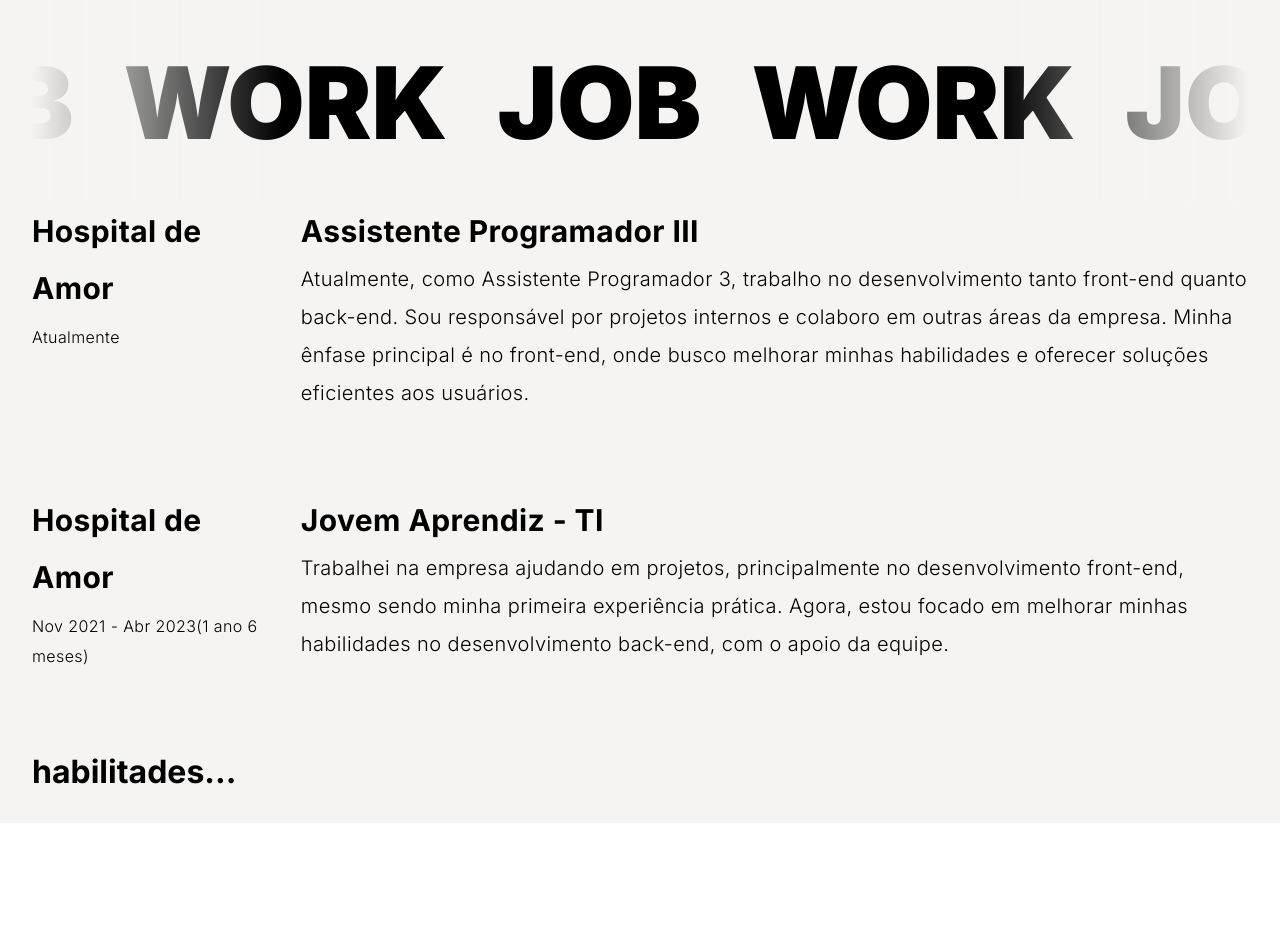
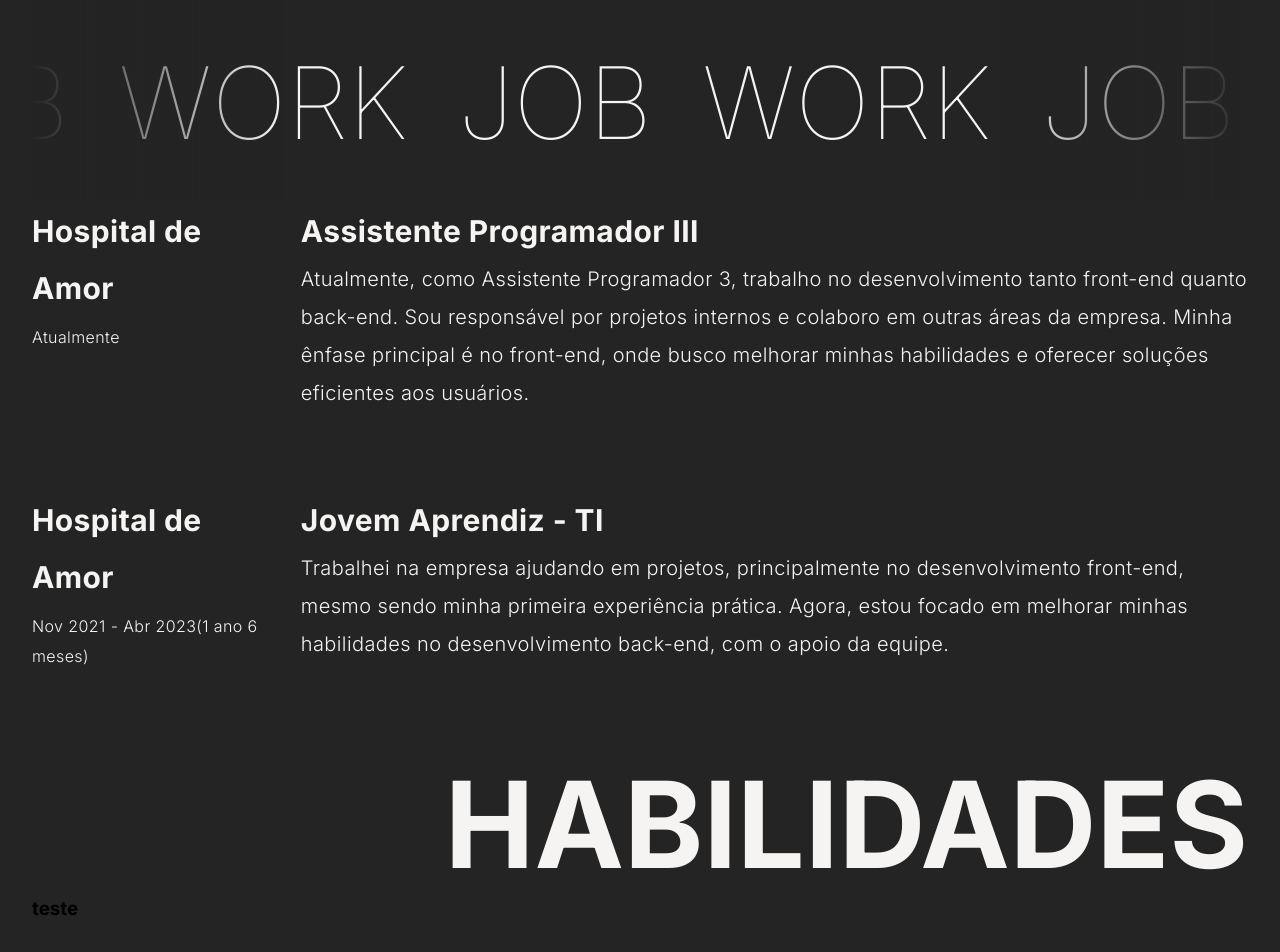
Before and after one commit to BrunoEijiMine/my-portfolio-react, a React (Create React App) app: page / in a window 1280 px wide. Shown: the part 1665-2617 px from the top of the page. Before the commit the page ends 2488 px from the top, so only its background shows below. Built offline with nearby package versions, Linux system fonts and the light colour scheme.

Commit message:
alteração de cor

```diff
--- a/src/components/Skill/skill.css
+++ b/src/components/Skill/skill.css
@@ -1 +1,7 @@
 @import url(../../main.css);
+
+.title-skill{
+    font-size: 120px;
+    color: var(--textColor);
+    text-align: right;
+}
--- a/src/components/Skill/skill.js
+++ b/src/components/Skill/skill.js
@@ -2,7 +2,12 @@
 
 function Skill() {
   return (
-    <h1>habilitades...</h1>
+    <section>
+        <h1 className="title-skill">HABILIDADES</h1>
+      <div className="card-skill">
+            <h3>teste</h3>
+      </div>
+    </section>
   );
 }
 
--- a/src/components/Work/work.css
+++ b/src/components/Work/work.css
@@ -1,5 +1,5 @@
 :root{
-    --colorSkillBG: #e2e2e2;
+    --colorSkillBG: #242424;
 }
 
 @keyframes slide {
@@ -31,12 +31,12 @@
 
 .slide-container:before {
     left: 0;
-    background: linear-gradient(to left, rgba(255, 255, 255, 0), #F5F4F3);
+    background: linear-gradient(to left, rgba(255, 255, 255, 0), #242424);
 }
 
 .slide-container:after {
     right: 0;
-    background: linear-gradient(to right, rgba(255, 255, 255, 0), #F5F4F3);
+    background: linear-gradient(to right, rgba(255, 255, 255, 0), #242424);
 }
 
 .slide-container:hover .slide {
@@ -52,7 +52,8 @@
     height: 50px;
     margin: 0 25px;
     font-size: 100px;
-    font-weight: 900;
+    font-weight: 20;
+    color: var(--textColor);
 }
 
 .work-container{
@@ -60,6 +61,7 @@
     grid-template-columns: 1fr 4fr;
     grid-gap: 2rem;
     margin: 0 0 5rem 0;
+    color: var(--textColor);
 }
 
 .company{
--- a/src/main.css
+++ b/src/main.css
@@ -8,8 +8,11 @@
 }
 
 :root{
-    --background: #F5F4F3;
-    --mainColor: #F5F4F3;
+    /* --background: #F5F4F3; */
+    --background: #242424;
+    /* --mainColor: #F5F4F3; */
+    --mainColor: #242424;
     --secondaryColor: #8d8d8d;
-    --textColor: #242424;
+    --textColor: #F5F4F3;
+    /* --textColor: #242424; */
 }
```
